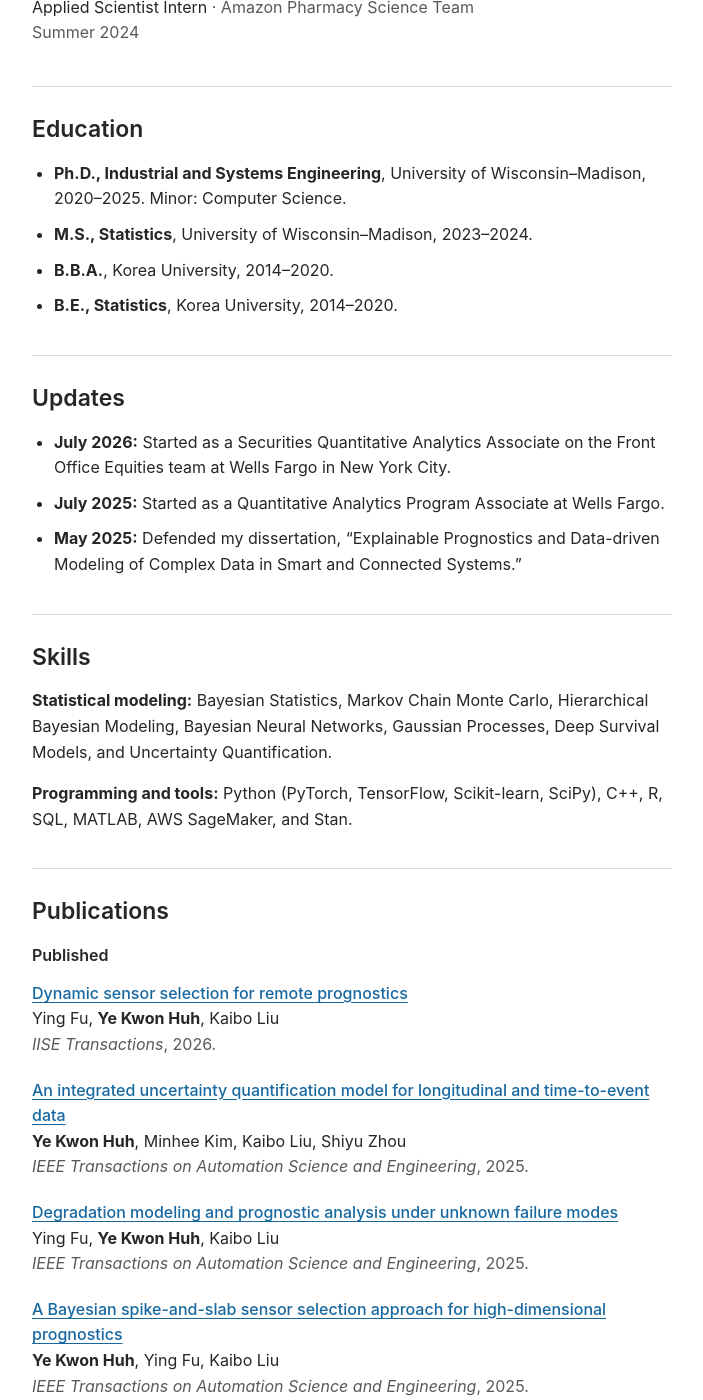
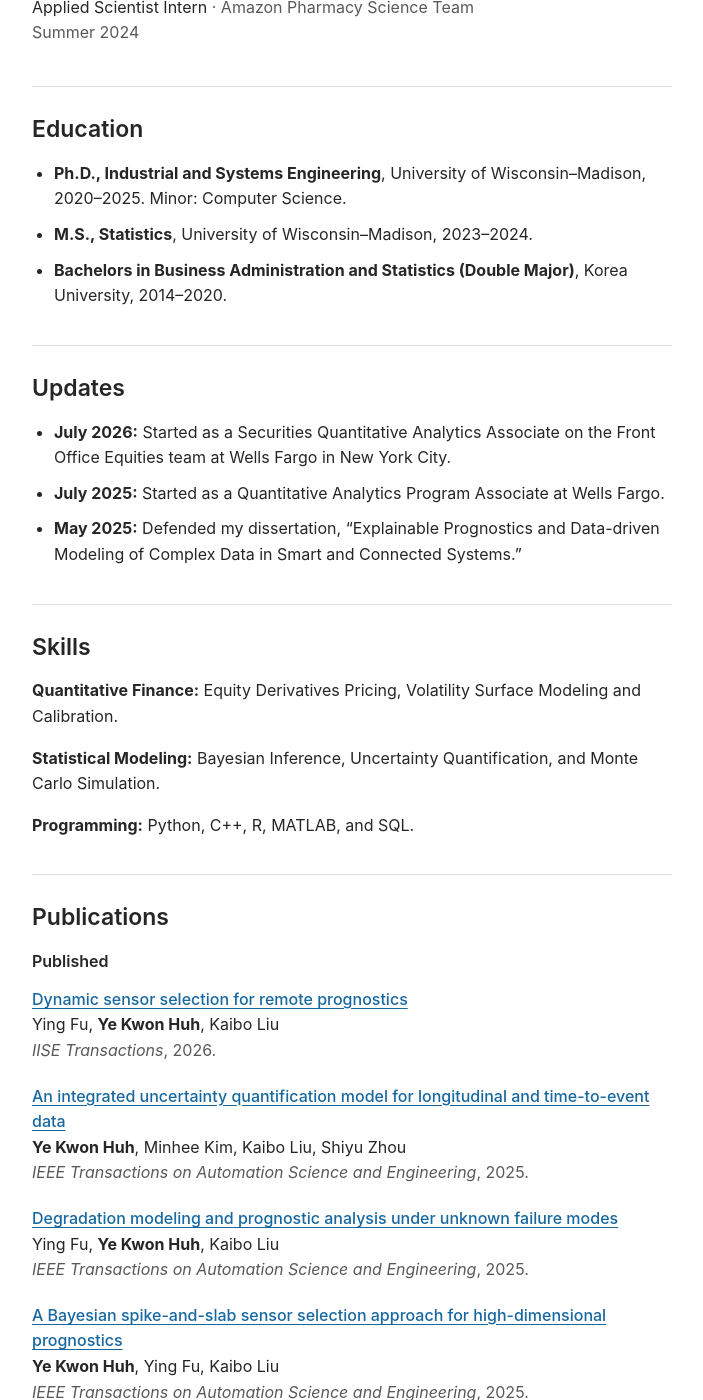
Before and after one commit to yekwonhuh/yekwonhuh.github.io, a Jekyll site: the page built from index.md, in a window 1280 px wide and 1400 px high, scrolled down 913 px. Shown: the whole window, without its empty margins (436-1139 px from the left). Built offline with Jekyll 4.4.1, drawn with Linux system fonts in a browser that asks for light colours.

Commit message:
Update quant skills and combine double-major education

```diff
--- a/_includes/content/education.md
+++ b/_includes/content/education.md
@@ -1,4 +1,3 @@
 - **Ph.D., Industrial and Systems Engineering**, University of Wisconsin–Madison, 2020–2025. Minor: Computer Science.
 - **M.S., Statistics**, University of Wisconsin–Madison, 2023–2024.
-- **B.B.A.**, Korea University, 2014–2020.
-- **B.E., Statistics**, Korea University, 2014–2020.
+- **Bachelors in Business Administration and Statistics (Double Major)**, Korea University, 2014–2020.
--- a/_includes/content/expertise.md
+++ b/_includes/content/expertise.md
@@ -1,3 +1,5 @@
-**Statistical modeling:** Bayesian Statistics, Markov Chain Monte Carlo, Hierarchical Bayesian Modeling, Bayesian Neural Networks, Gaussian Processes, Deep Survival Models, and Uncertainty Quantification.
+**Quantitative Finance:** Equity Derivatives Pricing, Volatility Surface Modeling and Calibration.
 
-**Programming and tools:** Python (PyTorch, TensorFlow, Scikit-learn, SciPy), C++, R, SQL, MATLAB, AWS SageMaker, and Stan.
+**Statistical Modeling:** Bayesian Inference, Uncertainty Quantification, and Monte Carlo Simulation.
+
+**Programming:** Python, C++, R, MATLAB, and SQL.
```
